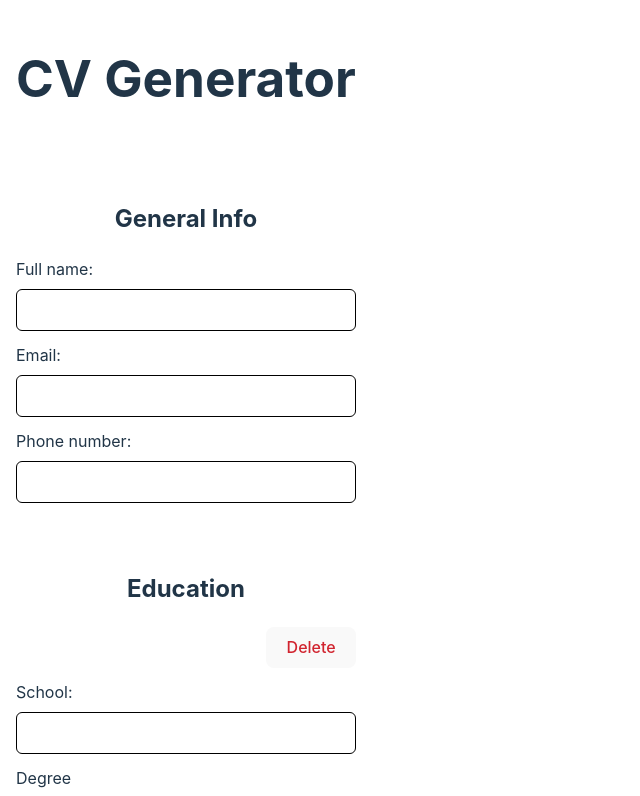
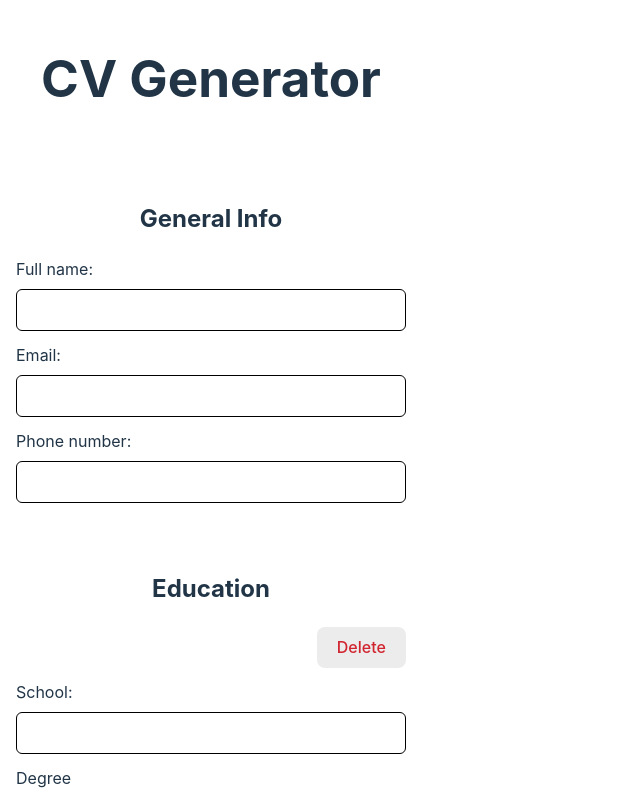
Before and after one commit to dpeterzen/cv-react-app, a React (Vite) app: page / in a window 1280 px wide. Shown: the top 796 px of the page, without its empty margins (0-640 px from the left). Built offline with nearby package versions, Linux system fonts and the light colour scheme.

Commit message:
lints and main form styles

```diff
--- a/src/components/EducationInput.jsx
+++ b/src/components/EducationInput.jsx
@@ -1,52 +1,62 @@
 function EducationInput({ education, updateEducation, deleteEducation }) {
+  const handleSchool = (educationId, e) =>
+    updateEducation(educationId, "school", e.target.value);
 
-  const handleSchool = (educationId, e) => (
-    updateEducation(educationId, 'school', e.target.value)
-  )
+  const handleDegree = (educationId, e) =>
+    updateEducation(educationId, "degree", e.target.value);
 
+  const handleStartDate = (educationId, e) =>
+    updateEducation(educationId, "start", e.target.value);
+
+  const handleEndDate = (educationId, e) =>
+    updateEducation(educationId, "end", e.target.value);
 
   return (
     <>
-      <button className="delete-btn" type="button" onClick={() => deleteEducation(education.id)}>
+      <button
+        className="delete-btn"
+        type="button"
+        onClick={() => deleteEducation(education.id)}
+      >
         Delete
       </button>
-      <label htmlFor={'school-' + education.id}>
+      <label htmlFor={"school-" + education.id}>
         School:
         <input
-          id={'school-' + education.id}
+          id={"school-" + education.id}
           type="text"
           value={education.school}
           onChange={(e) => handleSchool(education.id, e)}
         />
       </label>
 
-      <label htmlFor={'degree-' + education.id}>
+      <label htmlFor={"degree-" + education.id}>
         Degree
         <input
-          id={'degree-' + education.id}
+          id={"degree-" + education.id}
           type="text"
           value={education.degree}
-          onChange={null}
+          onChange={(e) => handleDegree(education.id, e)}
         />
       </label>
 
-      <label htmlFor={'start-' + education.id}>
+      <label htmlFor={"start-" + education.id}>
         Start date:
         <input
-          id={'start-' + education.id}
+          id={"start-" + education.id}
           type="date"
           value={education.start}
-          onChange={null}
+          onChange={(e) => handleStartDate(education.id, e)}
         />
       </label>
 
-      <label htmlFor={'school-' + education.id}>
+      <label htmlFor={"school-" + education.id}>
         End date (or expected):
         <input
-          id={'school-' + education.id}
+          id={"school-" + education.id}
           type="date"
           value={education.school}
-          onChange={null}
+          onChange={(e) => handleEndDate(education.id, e)}
         />
       </label>
     </>
--- a/src/index.css
+++ b/src/index.css
@@ -132,7 +132,7 @@ textarea {
     color: #747bff;
   }
   button {
-    background-color: #f9f9f9;
+    background-color: #ececec;
   }
 }
 
--- a/src/styles/MainForm.css
+++ b/src/styles/MainForm.css
@@ -1,4 +1,5 @@
 .input-container {
+    min-width: 390px;
     width: 100%;
     display: flex;
     flex-direction: column;
@@ -9,18 +10,21 @@
 .add-education, .add-job {
     margin-top: 1rem;
 }
-.input-container {
-    width: 100%;
-    display: flex;
-    flex-direction: column;
-    align-items: end;
-    gap: 0.75rem;
-  }
+
+.isCurrentLabel {
+  flex-direction: row;
+  align-items: center;
+  gap: 0.5rem;
+}
+
+.isCurrentLabel > input {
+  height: 1rem;
+}
 
 /* Divider for educations and jobs */
 section .input-container:not(:first-of-type) {
     margin-top: 1rem;
-    border-top: 2px dotted black;
+    border-top: 3px dotted black;
     padding-top: 2rem;
 }
 
```
